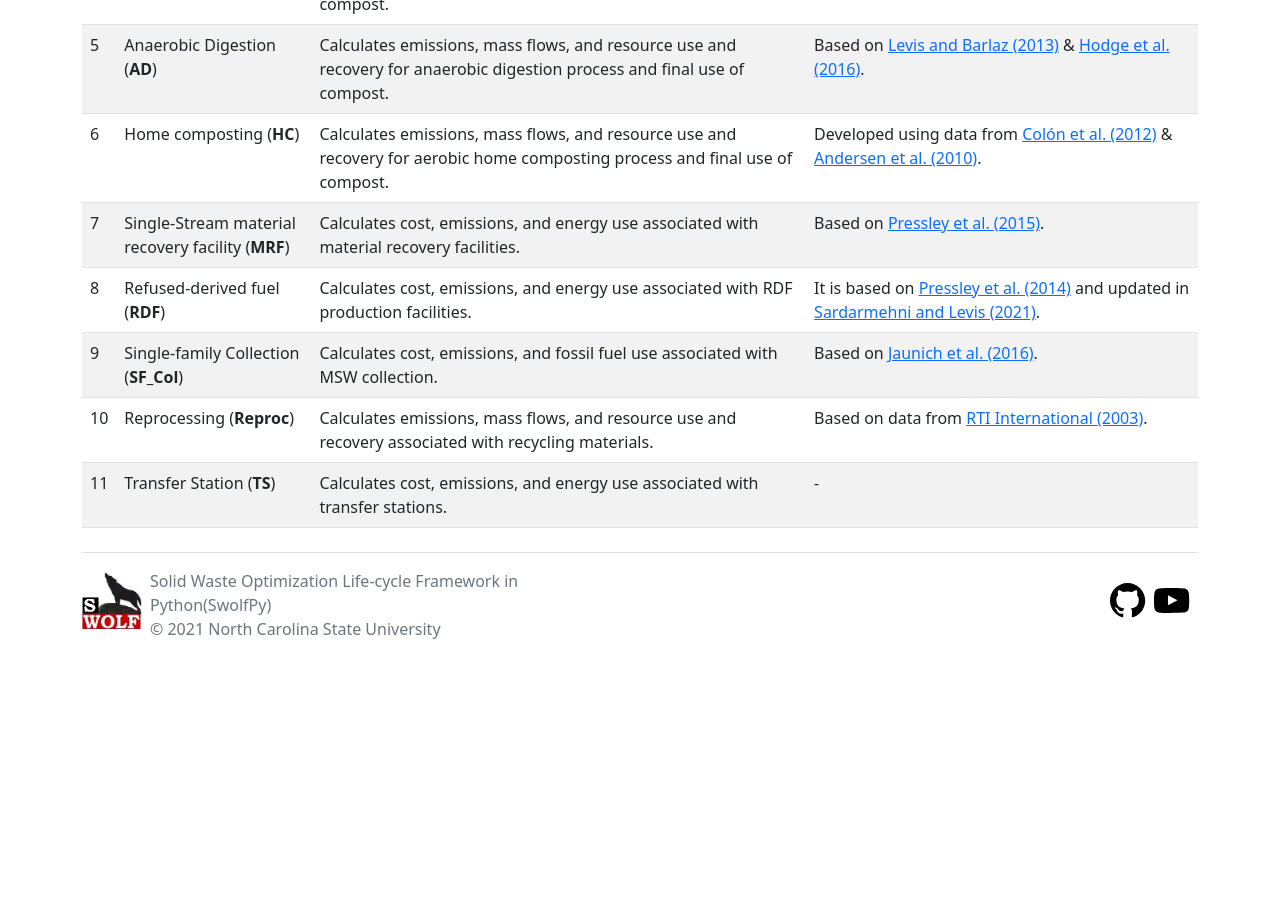
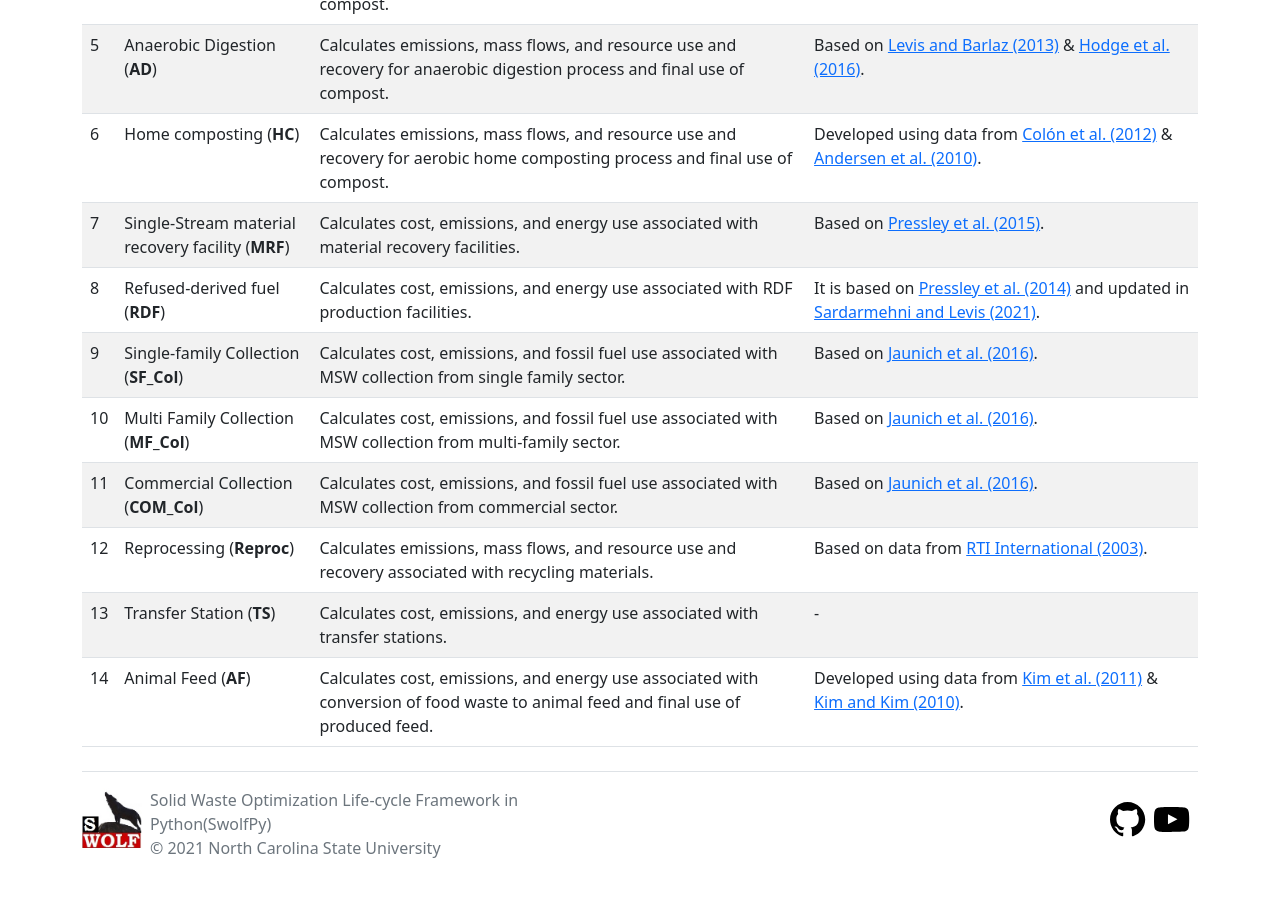
Before and after one commit to SwolfPy-Project/Swolfpy-Project.github.io, a Jekyll site: the page built from models.html, in a window 1280 px wide and 900 px high, scrolled down 663 px. Shown: the top 897 px of the window. Built offline with Jekyll 4.4.1, drawn with Linux system fonts in a browser that asks for light colours; before the commit the page ends 1344 px from its top, so only the background shows below that.

Commit message:
add new process models

```diff
--- a/_layouts/people.html
+++ b/_layouts/people.html
@@ -3,7 +3,7 @@ layout: default
 ---
 <div class="container marketing">
 
-  <h1>Developement Lead </h1>
+  <h1>Development Lead </h1>
   <div class="row">
     {% for person in site.people %}
       {% if person.role == "Lead" %}
--- a/models.html
+++ b/models.html
@@ -80,24 +80,44 @@ tags: [SWOLF, swolfpy, LCA, SWM, MSW, Landfill, WTE, Composting, AD, Gasificatio
       <tr>
         <td>9</td>
         <td>Single-family Collection (<b>SF_Col</b>)</td>
-        <td>Calculates cost, emissions, and fossil fuel use associated with MSW collection.</td>
+        <td>Calculates cost, emissions, and fossil fuel use associated with MSW collection from single family sector.</td>
         <td>Based on <a href="https://doi.org/10.1061/(ASCE)EE.1943-7870.0001065" target="_blank">Jaunich et al. (2016)</a>.</td>
       </tr>
 
       <tr>
         <td>10</td>
+        <td>Multi Family Collection (<b>MF_Col</b>)</td>
+        <td>Calculates cost, emissions, and fossil fuel use associated with MSW collection from multi-family sector.</td>
+        <td>Based on <a href="https://doi.org/10.1061/(ASCE)EE.1943-7870.0001065" target="_blank">Jaunich et al. (2016)</a>.</td>
+      </tr>
+
+      <tr>
+        <td>11</td>
+        <td>Commercial Collection (<b>COM_Col</b>)</td>
+        <td>Calculates cost, emissions, and fossil fuel use associated with MSW collection from commercial sector.</td>
+        <td>Based on <a href="https://doi.org/10.1061/(ASCE)EE.1943-7870.0001065" target="_blank">Jaunich et al. (2016)</a>.</td>
+      </tr>
+
+      <tr>
+        <td>12</td>
         <td>Reprocessing (<b>Reproc</b>)</td>
         <td>Calculates emissions, mass flows, and resource use and recovery associated with recycling materials.</td>
         <td>Based on data from <a href="https://mswdst.rti.org/docs/lci_report_ocr.pdf" target="_blank">RTI International (2003)</a>.</td>
       </tr>
 
       <tr>
-        <td>11</td>
+        <td>13</td>
         <td>Transfer Station (<b>TS</b>)</td>
         <td>Calculates cost, emissions, and energy use associated with transfer stations.</td>
         <td>-</td>
       </tr>
 
+      <tr>
+        <td>14</td>
+        <td>Animal Feed (<b>AF</b>)</td>
+        <td>Calculates cost, emissions, and energy use associated with conversion of food waste to animal feed and final use of produced feed.</td>
+        <td>Developed using data from <a href="https://doi.org/10.1016/j.wasman.2011.04.019" target="_blank">Kim et al. (2011)</a> & <a href="https://doi.org/10.1016/j.scitotenv.2010.04.049" target="_blank">Kim and Kim (2010)</a>.</td>
+      </tr>
 
     </tbody>
   </table>
```
